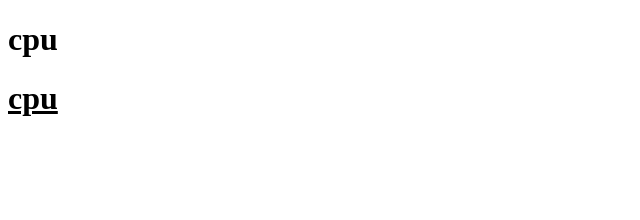
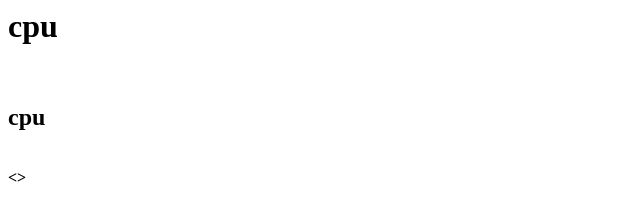
Before and after one commit to iamneo-production/dbbdadadaeccdfffebaeceaec, a website: page public/index.html in a window 1280 px wide. Shown: the whole page, without its empty margins (0-640 px from the left). Drawn offline with Linux system fonts and the light colour scheme.

Commit message:
Backup Commit

```diff
--- a/public/index.html
+++ b/public/index.html
@@ -1,11 +1,7 @@
-<!DOCTYPE html>
-<html lang="en">
-<head>
-   <h1>
-     <b>cpu</b>
-     <h1>
-</head>
+<html>
 <body>
-    <u><b>cpu</b>
+    <h1><b>cpu</h1><br>
+      <h2><b>cpu</h2><br>
+        <>
 </body>
 </html>
```
